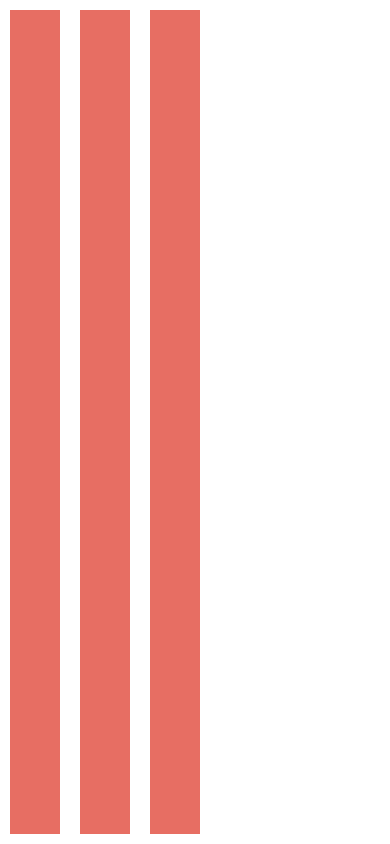
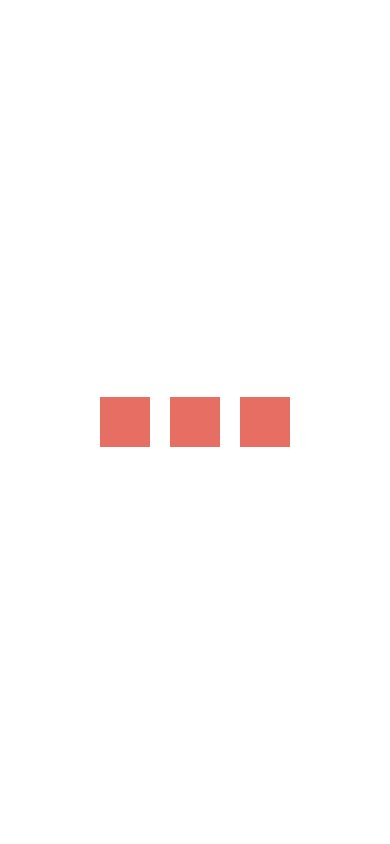
Before and after one commit to aliceborges/FlexboxExamples, a React Native app: screen / in a window 390 px wide. Built offline with nearby package versions, Linux system fonts and the light colour scheme.

Commit message:
Centralizando todo o conteúdo no centro do app

```diff
--- a/App.js
+++ b/App.js
@@ -17,10 +17,11 @@ const styles = StyleSheet.create({
   container: {
     flex: 1,
     flexDirection: 'row',
-    alignItems: 'stretch',
+    alignItems: 'center',
+    justifyContent: 'center',
   },
   box: {
-    //height: 50,
+    height: 50,
     width: 50,
     backgroundColor: '#e76e63',
     margin: 10,
```
